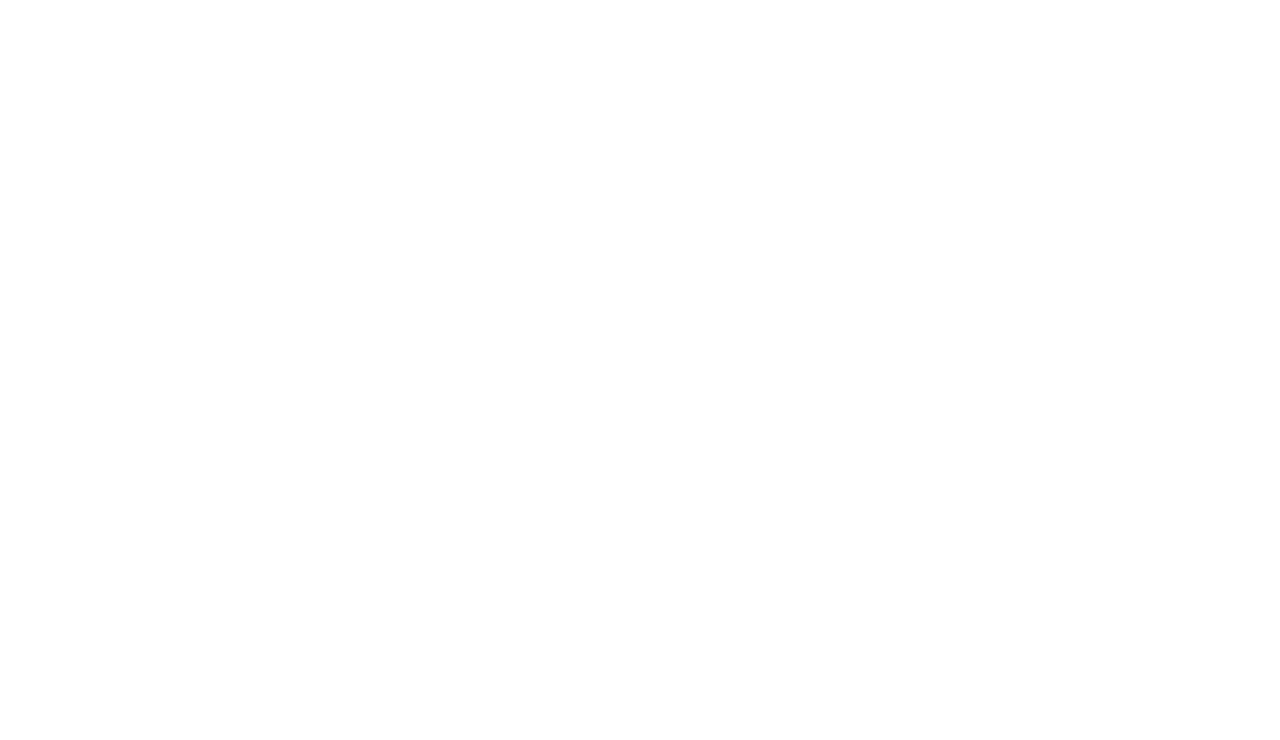
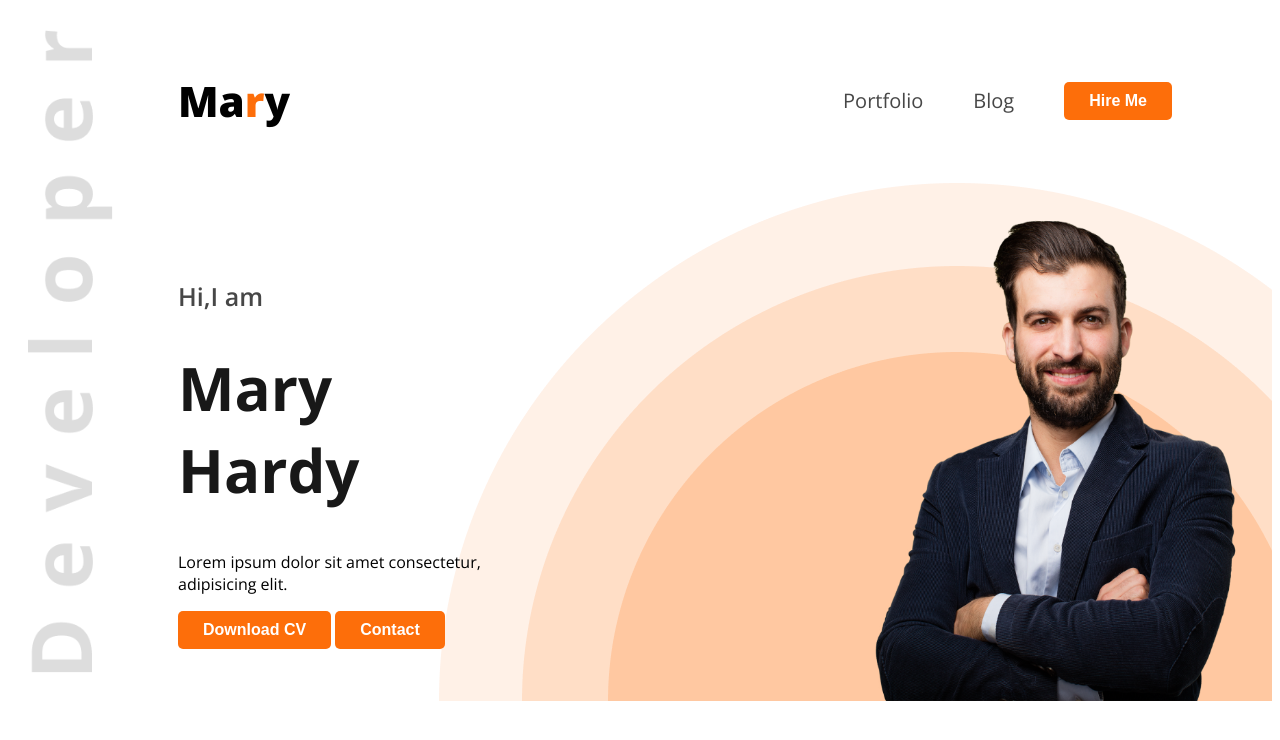
Before and after one commit to ovi1173/web-portfolio, a plain HTML site: page index.html in a window 1280 px wide. Drawn offline with nearby package versions, Linux system fonts and the light colour scheme.

Commit message:
banner-section done

```diff
--- a/index.html
+++ b/index.html
@@ -4,10 +4,28 @@
     <meta charset="UTF-8">
     <meta name="viewport" content="width=device-width, initial-scale=1.0">
     <title>Web Developer Portfolio</title>
+    <link rel="stylesheet" href="styles/style.css">
 </head>
 <body>
     <header>
-
+        <nav>
+            <h3 class="nav-title">Ma<span class="text-primary">r</span>y</h3>
+          <ul class="links">
+           <li><a class="dark-2" href="">Portfolio</a></li>
+           <li><a class="dark-2"  href="">Blog</a></li>
+           <li><a href=""><button class="btn-primary">Hire Me</button></a></li>
+            </ul>
+        </nav>
+        <div class="banner">
+        <div class="banner-content">
+            <h4 class="greeting dark-2">Hi,I am</h4>
+            <h1 class="name">Mary Hardy</h1>
+            <p class="description">Lorem ipsum dolor sit amet consectetur, adipisicing elit.</p>
+            <button class="btn-primary">Download CV</button>
+            <button class="btn-primary">Contact</button>
+        </div>
+        <img class="profile"src="asset/images/hardy.png" alt="">
+        </div>
     </header>
     <main>
 
--- a/styles/style.css
+++ b/styles/style.css
@@ -0,0 +1,84 @@
+@import url('https://fonts.googleapis.com/css2?family=Open+Sans:ital,wght@0,300..800;1,300..800&family=Work+Sans:ital,wght@0,100..900;1,100..900&display=swap');
+/*Shared Style*/
+.dark-2{
+    color: rgb(71, 71, 71);
+}
+.text-primary{
+    color: #FD6E0A;
+}
+.btn-primary{
+   background-color:#FD6E0A;
+   border-radius: 5px;
+   padding: 10px 25px;
+   color: white;
+   font-weight: 700;
+   font-size: 16px;
+   border: none;
+
+}
+/* header */
+header{
+    background-image: url("../asset/images/developer.png"),url("../asset/images/header_bg.png");
+    background-repeat: no-repeat;
+    background-position: top left,bottom right;
+    background-size: 85px,auto;
+    margin-left: 20px;
+}
+/* Nav style */
+
+nav{
+    display: flex;
+    font-family: Open Sans;
+    align-items: center;
+    justify-content: space-between;
+    margin: 30px 100px 30px 150px;
+
+}
+
+.nav-title{
+    font-weight:800 ;
+    font-size: 42px;
+}
+nav ul li{
+    list-style: none;
+
+}
+nav li a{
+    text-decoration: none;
+    font-size: 20px;
+    font-weight: 400;
+
+}
+nav .links{
+    display: flex;
+    gap: 50px;
+}
+nav ul{
+    align-items: center;
+}
+
+/* Banner section */
+.banner{
+font-family: Open Sans;
+display: flex;
+justify-content: space-between;
+align-items: center;
+margin: 0 30px 0 150px;
+}
+.banner .greeting{
+    font-size: 25px;
+    font-weight: 600;
+    line-height: 20px;
+}
+.banner .name{
+color: rgb(24, 24, 24);
+font-size: 60px;
+font-weight: 700;
+}
+.banner .profile{
+    height: 500px;
+    width: 400px;
+}
+.banner-content{
+    max-width: 334px;
+}
```
